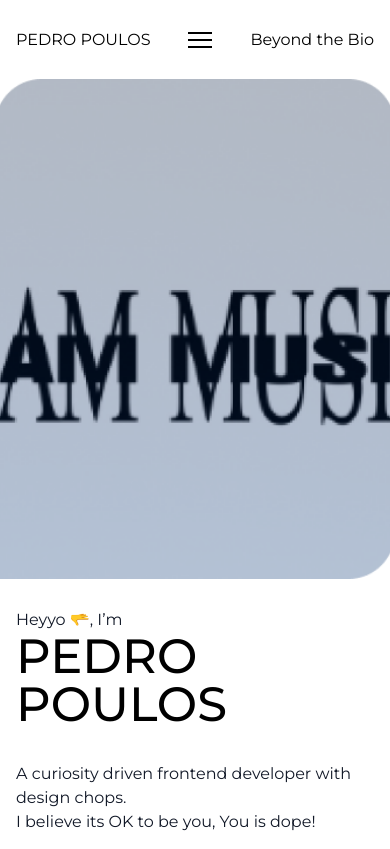
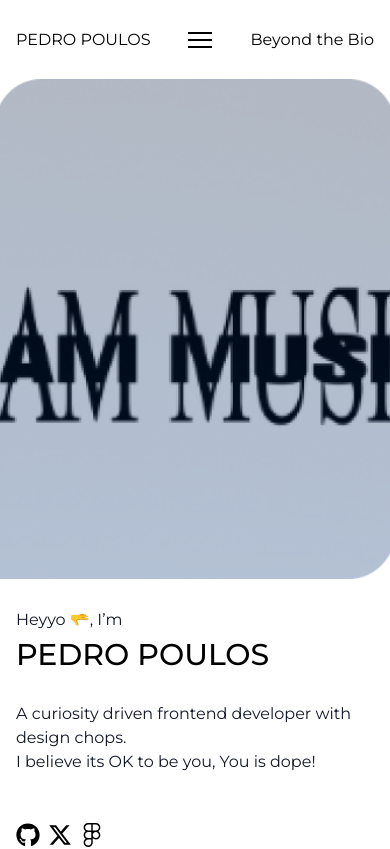
Before and after one commit to ardszsantos/pouloPort, a React (Vite) app: page / in a window 390 px wide. Shown: the top 849 px of the page. Built offline with nearby package versions, Linux system fonts and the light colour scheme.

Commit message:
responsiviness

```diff
--- a/src/styles/components/_heroPage.scss
+++ b/src/styles/components/_heroPage.scss
@@ -40,10 +40,6 @@
     }
 }
 
-@media (min-width: 1450px) {
-
-}
-
 @media (max-width: 750px) {
     .heroSection {
         height: auto;
@@ -58,8 +54,9 @@
             .leftSide {
                 margin-top: 62px;
                 h1 {
-                    margin-bottom: 34px;
-                    font-size: 48px;
+                    margin-top: 8px;
+                    margin-bottom: 32px;
+                    font-size: 30px;
                     font-family: "Montserrat", sans-serif;
                     font-weight: 500;
                 }
```
